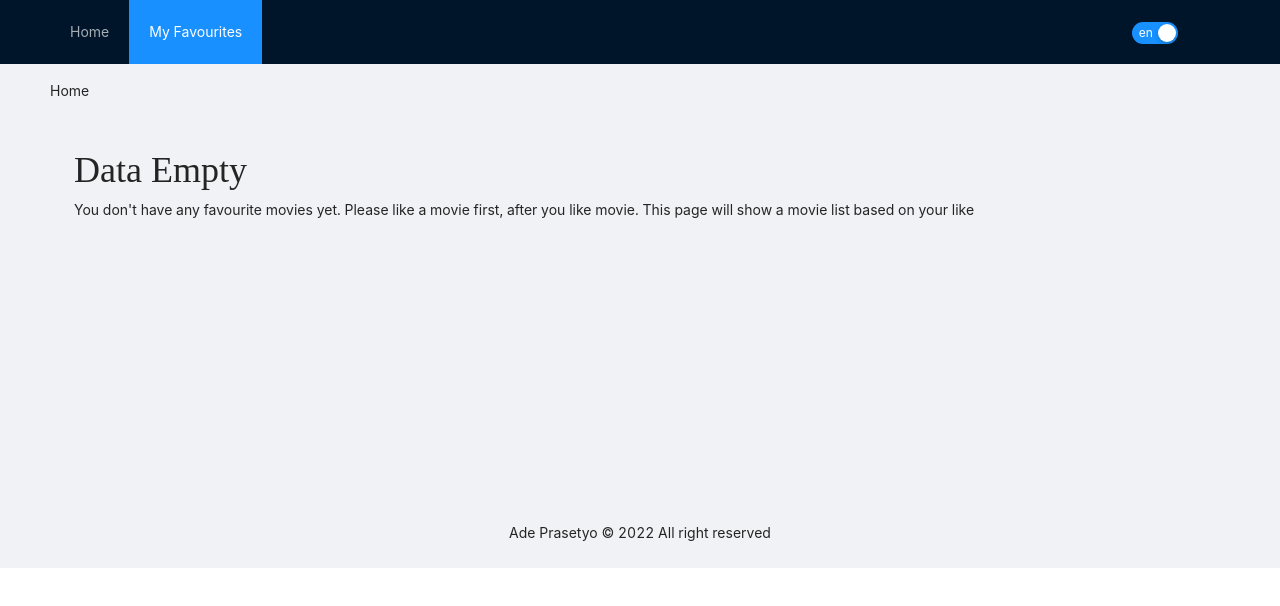
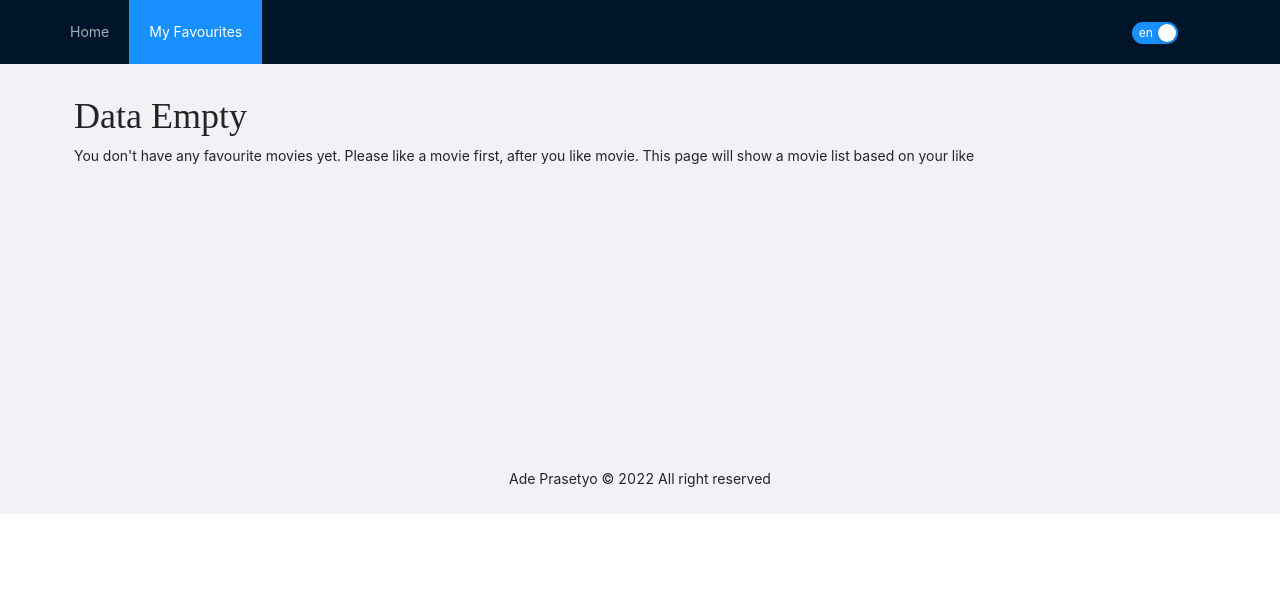
Before and after one commit to ade1256/next-movie, a Next.js app: page /favourites in a window 1280 px wide. Shown: the top 606 px of the page. Built offline with nearby package versions, Linux system fonts and the light colour scheme; a web font is replaced by a local one.

Commit message:
Edit Readme

```diff
--- a/components/layout.tsx
+++ b/components/layout.tsx
@@ -1,18 +1,14 @@
-import { Breadcrumb, Layout } from "antd";
+import {  Layout } from "antd";
 const { Header, Content, Footer } = Layout;
 import "antd/dist/antd.css";
 import { FC } from "react";
-import { useSelector } from "react-redux";
 import { Navbar } from ".";
-import Constants from "../Config/Constants";
-import { getLang } from "../redux/themeSlice";
 
 interface LayoutProps {
   children: React.ReactNode;
 }
 
 const LayoutComponent: FC<LayoutProps> = ({ children }) => {
-  const lang = useSelector(getLang)
   return (
     <div>
       <Header style={{ position: "fixed", zIndex: 1, width: "100%" }}>
@@ -23,9 +19,6 @@ const LayoutComponent: FC<LayoutProps> = ({ children }) => {
           className="site-layout"
           style={{ padding: "0 50px", marginTop: 64 }}
         >
-          <Breadcrumb style={{ margin: "16px 0" }}>
-            <Breadcrumb.Item>{Constants.MESSAGE[`${lang}`].home}</Breadcrumb.Item>
-          </Breadcrumb>
           <div
             className="site-layout-background"
             style={{ padding: 24, minHeight: 380 }}
--- a/pages/favourites/index.tsx
+++ b/pages/favourites/index.tsx
@@ -5,6 +5,7 @@ import Constants from "../../Config/Constants";
 import useTheme from "../../utils/useTheme";
 import { useSelector } from "react-redux";
 import { getLang } from "../../redux/themeSlice";
+import { NextSeo } from "next-seo";
 
 const FavouritePage: NextPage = () => {
   const {
@@ -35,6 +36,10 @@ const FavouritePage: NextPage = () => {
 
   return (
     <div>
+      <NextSeo
+        title={`${Constants.MESSAGE[lang].favourites}`}
+        description={Constants.MESSAGE[lang].favourites}
+      />
       {favourites.length === 0 ? (
         <div className="movies-section">
           <h2>{Constants.MESSAGE[`${lang}`].empty}</h2>
```
Also changed, not shown: pages/index.tsx (+6 -1 lines), 1 other file (tests, documents, lock files or other folders).
